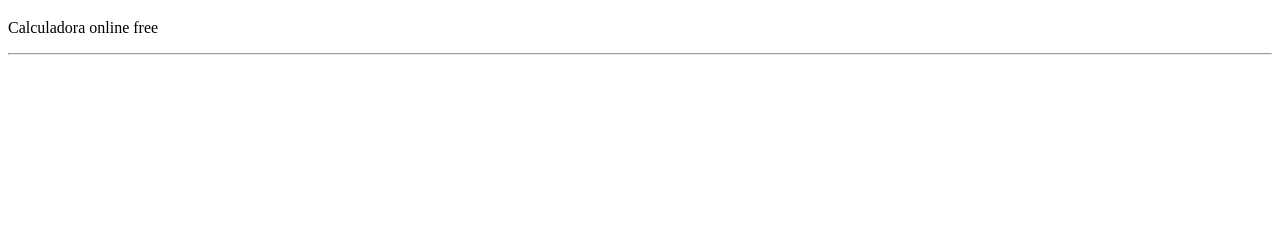
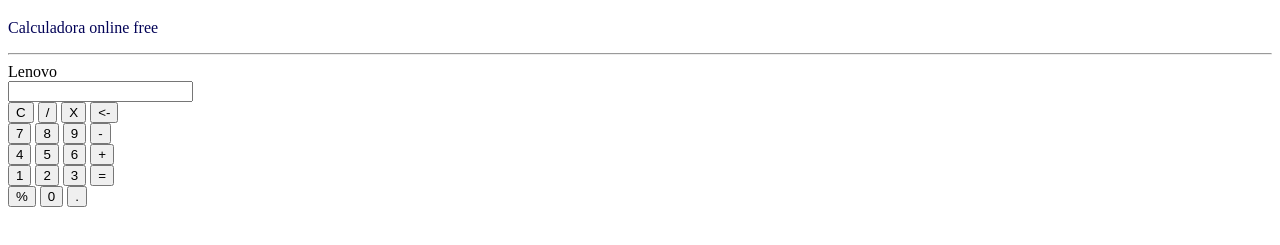
Before and after one commit to chriscampos20/MP1-calculadora, a plain HTML site: page index.html in a window 1280 px wide. Shown: the part 61-306 px from the top of the page. Drawn offline with Linux system fonts and the light colour scheme.

Commit message:
tercera subida

```diff
--- a/index.html
+++ b/index.html
@@ -7,8 +7,39 @@
     <h1>
         MP1 Calculadora Lenovo
     </h1>
-    <p> Calculadora online free </p>
+    <p> <span style="color:rgb(3, 3, 87)">Calculadora online free
+    </span></p>
     <hr>
+    <form> <!-- entradas de datos-->
+            <!--revisar el min 46:00 a 50:00-->
+        <label>Lenovo</label>
+        <br>
+        <input/>
+        <br>
+        <button type="reset">C</button><!--funcionalidades con js-->
+        <button type="button">/</button>
+        <button type="button">X</button>
+        <button type="reset"><-</button>
+        <br>
+        <button type="button">7</button><!--funcionalidades con js-->
+        <button type="button">8</button>
+        <button type="button">9</button>
+        <button type="button">-</button>
+        <br>
+        <button type="button">4</button><!--funcionalidades con js-->
+        <button type="button">5</button>
+        <button type="button">6</button>
+        <button type="button">+</button>
+        <br>
+        <button type="button">1</button><!--funcionalidades con js-->
+        <button type="button">2</button>
+        <button type="button">3</button>
+        <button type="button">=</button>
+        <br>
+        <button type="buton">%</button><!--funcionalidades con js-->
+        <button type="button">0</button>
+        <button type="button">.</button>
 
+    </form>
 </body>
 </html>
```
